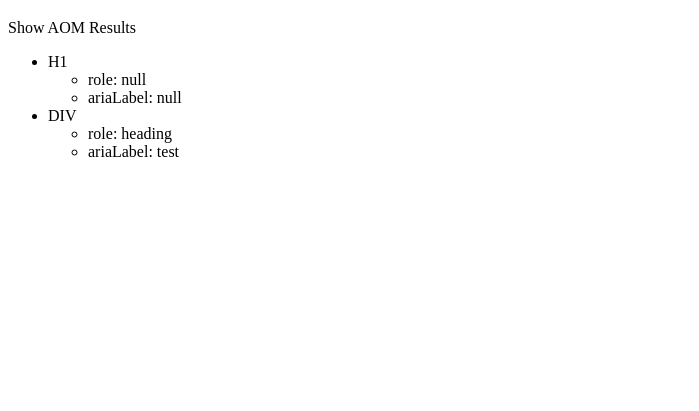
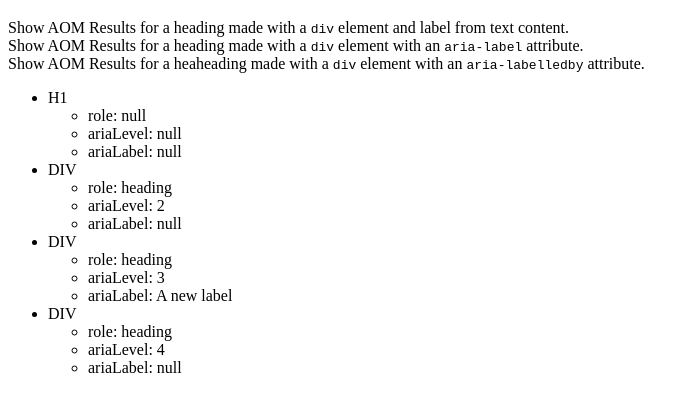
Before and after one commit to illinois-dres-aitg/aom-testing, a plain HTML site: page index.html in a window 1280 px wide. Shown: the part 61-472 px from the top of the page, without its empty margins (0-699 px from the left). Drawn offline with Linux system fonts and the light colour scheme.

Commit message:
added some cases

```diff
--- a/index.html
+++ b/index.html
@@ -14,6 +14,7 @@
         str = '  <li>'+ node.tagName + '\n';
         str += '    <ul>\n';
         str += '      <li>role: '+ node.role + '</li>\n';
+        str += '      <li>ariaLevel: '+ node.ariaLevel + '</li>\n';
         str += '      <li>ariaLabel: '+ node.ariaLabel + '</li>\n';
         str += '    </ul>\n';
         str += '  </li>\n'
@@ -25,7 +26,7 @@
 
 
         while (node) {
-          if (node.classList.contains('ignore')) {
+          if (node.classList.contains('ignore') || node.tagName == 'CODE') {
             break;
           }
           results += getNodeInformation(node);
@@ -50,6 +51,11 @@
 <body>
   <h1>AOM Test File</h1>
 
-  <div role="heading" aria-level="2" aria-label="test" id="test">Show AOM Results</h2>
+  <div role="heading" aria-level="2">Show AOM Results for a heading made with a <code>div</code> element and label from text content.</div>
+
+  <div role="heading" aria-level="3" aria-label="A new label" id="test">Show AOM Results for a heading made with a <code>div</code> element with an <code>aria-label</code> attribute.</div>
+
+  <div role="heading" aria-level="4" aria-labelledby="test" id="test">Show AOM Results for a heaheading made with a <code>div</code> element with an <code>aria-labelledby</code> attribute.</div></h2>
+
   <div class="ignore" id="results"></div>
 </body>
```
